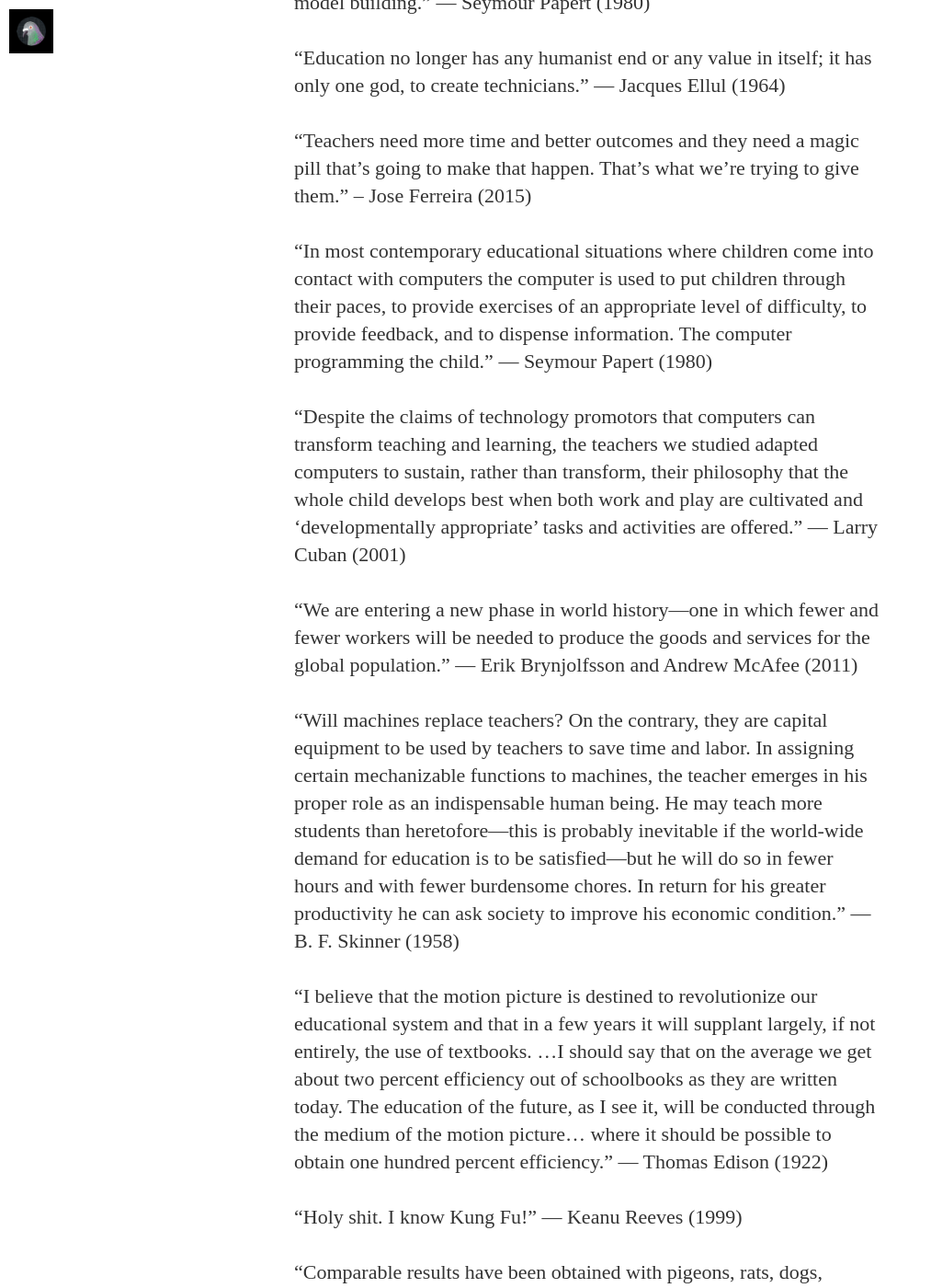
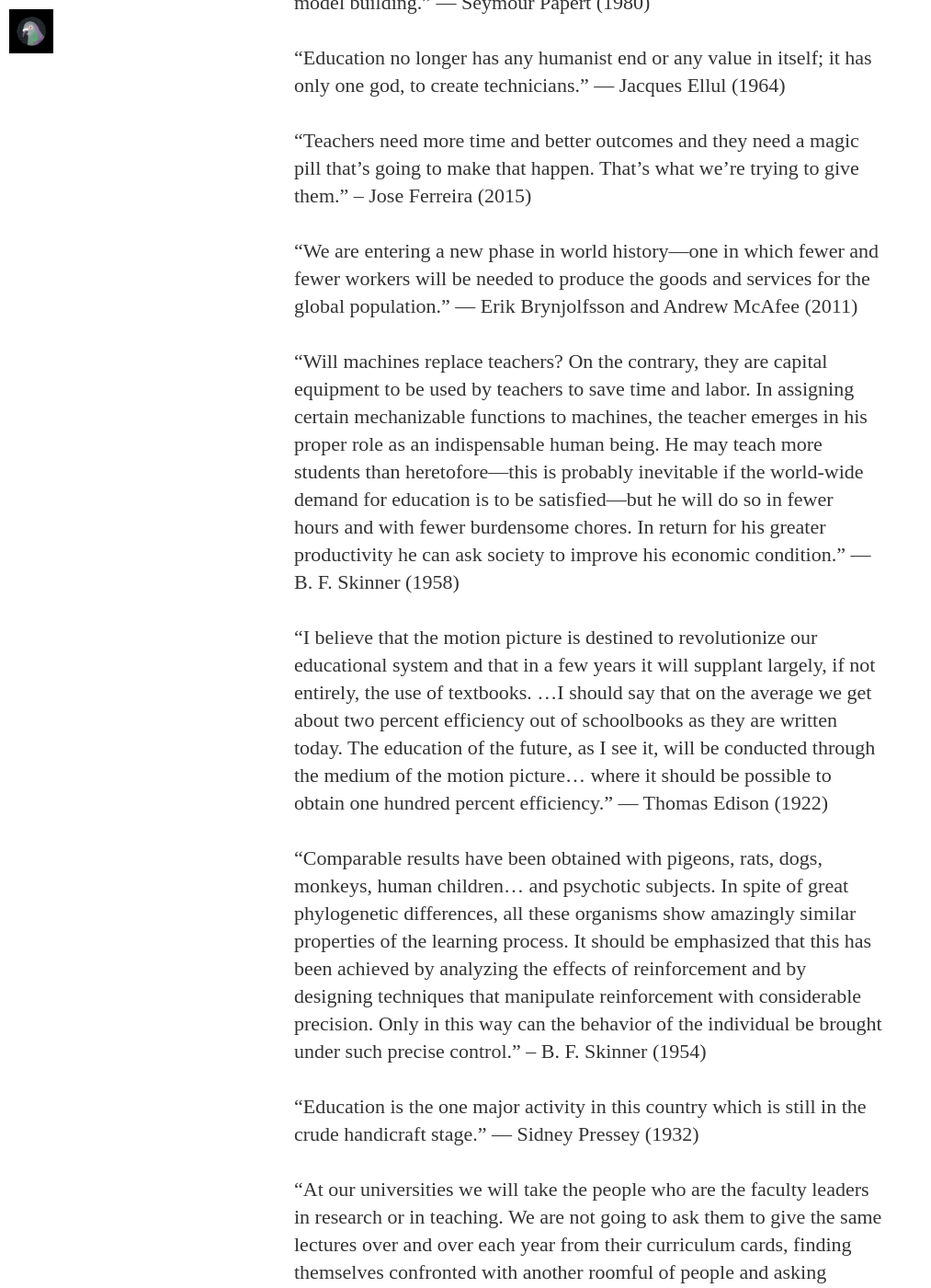
Before and after one commit to audreywatters/edtechwtf, a Jekyll site: the page built from index.html, in a window 1280 px wide and 1400 px high, scrolled down 2539 px. Shown: the whole window at 92% size, without its empty margins (0-1013 px from the left). Built offline with Jekyll 4.4.1, drawn with Linux system fonts in a browser that asks for light colours; nearby versions of some CDN libraries; some web fonts are replaced; some of the changed text lies outside the part shown.

Commit message:
Update index

```diff
--- a/index.html
+++ b/index.html
@@ -35,17 +35,11 @@ layout: default
 
 <p>&#8220;Teachers need more time and better outcomes and they need a magic pill that&#8217;s going to make that happen. That&#8217;s what we&#8217;re trying to give them.&#8221; &#8211; Jose Ferreira (2015)</p>
 
-<p>&#8220;In most contemporary educational situations where children come into contact with computers the computer is used to put children through their paces, to provide exercises of an appropriate level of difficulty, to provide feedback, and to dispense information. The computer programming the child.&#8221; — Seymour Papert (1980)</p>
-
-<p>&#8220;Despite the claims of technology promotors that computers can transform teaching and learning, the teachers we studied adapted computers to sustain, rather than transform, their philosophy that the whole child develops best when both work and play are cultivated and &#8216;developmentally appropriate&#8217; tasks and activities are offered.&#8221; — Larry Cuban (2001)</p>
-
 <p>&#8220;We are entering a new phase in world history—one in which fewer and fewer workers will be needed to produce the goods and services for the global population.&#8221; — Erik Brynjolfsson and Andrew McAfee (2011)</p>
 
 <p>&#8220;Will machines replace teachers? On the contrary, they are capital equipment to be used by teachers to save time and labor. In assigning certain mechanizable functions to machines, the teacher emerges in his proper role as an indispensable human being. He may teach more students than heretofore—this is probably inevitable if the world-wide demand for education is to be satisfied—but he will do so in fewer hours and with fewer burdensome chores. In return for his greater productivity he can ask society to improve his economic condition.&#8221; — B. F. Skinner (1958)</p>
 
 <p>&#8220;I believe that the motion picture is destined to revolutionize our educational system and that in a few years it will supplant largely, if not entirely, the use of textbooks. &#8230;I should say that on the average we get about two percent efficiency out of schoolbooks as they are written today. The education of the future, as I see it, will be conducted through the medium of the motion picture… where it should be possible to obtain one hundred percent efficiency.&#8221; — Thomas Edison (1922)</p>
-
-<p>&#8220;Holy shit. I know Kung Fu!&#8221; — Keanu Reeves (1999)</p>
 
 <p>&#8220;Comparable results have been obtained with pigeons, rats, dogs, monkeys, human children… and psychotic subjects. In spite of great phylogenetic differences, all these organisms show amazingly similar properties of the learning process. It should be emphasized that this has been achieved by analyzing the effects of reinforcement and by designing techniques that manipulate reinforcement with considerable precision. Only in this way can the behavior of the individual be brought under such precise control.&#8221; &#8211; B. F. Skinner (1954)</p>
 
```
Also changed, not shown: other parts of index.html (+2 -0 lines).
